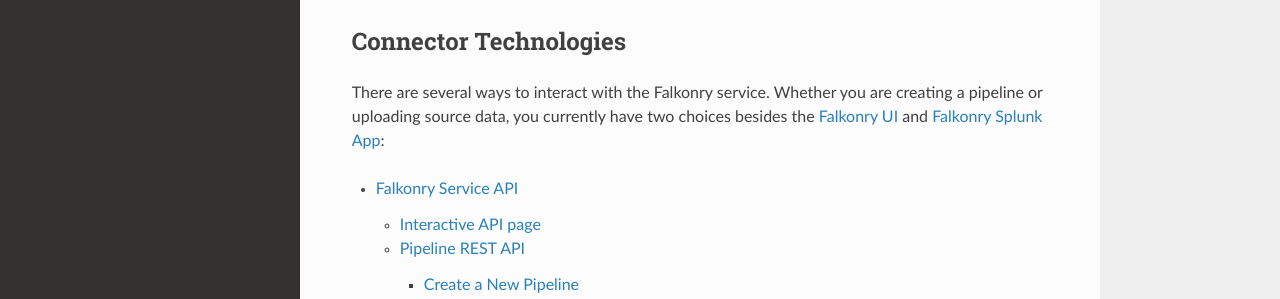
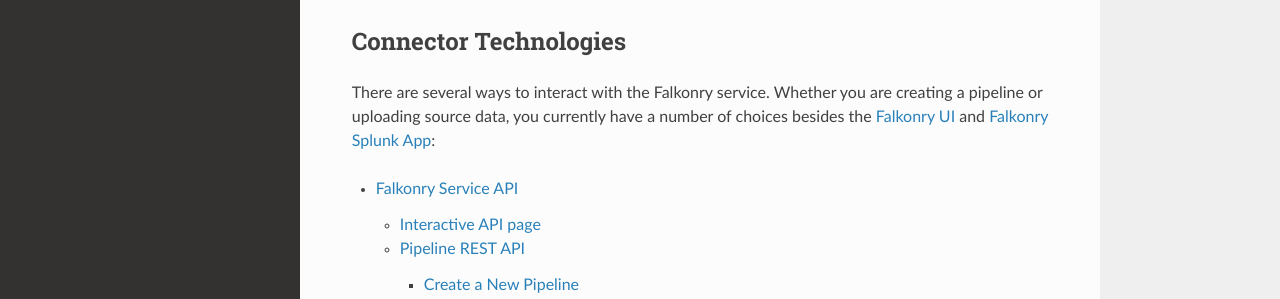
Before and after one commit to suhas-mehta/support, a Sphinx documentation site: the page built from docs/connector/index.rst, in a window 1280 px wide and 1240 px high. Shown: the part 484-783 px from the top of the window. Built offline with Sphinx 7.4.7 and the Read the Docs theme 2.0.0, drawn with Linux system fonts in a browser that asks for light colours.

Commit message:
Removing count

```diff
--- a/docs/connector/index.rst
+++ b/docs/connector/index.rst
@@ -20,7 +20,7 @@
 ----------------------
 
 There are several ways to interact with the Falkonry service.  Whether you are
-creating a pipeline or uploading source data, you currently have two choices besides
+creating a pipeline or uploading source data, you currently have a number of choices besides
 the `Falkonry UI <../concepts.html>`_ and `Falkonry Splunk App <../splunk_app/index.html>`_:
 
 .. toctree::
```
